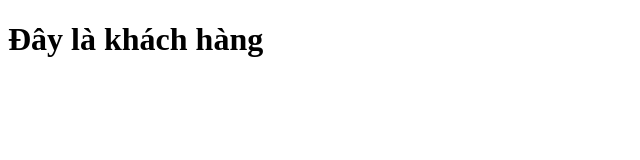
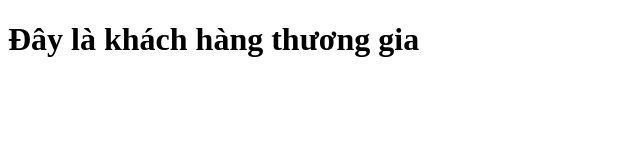
Before and after one commit to hoangPhuc6/Hoc-Github, a plain HTML site: page customer.html in a window 1280 px wide. Shown: the whole page, without its empty margins (0-640 px from the left). Drawn offline with Linux system fonts and the light colour scheme.

Commit message:
New customer

```diff
--- a/customer.html
+++ b/customer.html
@@ -6,6 +6,6 @@
     <title>Document</title>
 </head>
 <body>
-    <h1>Đây là khách hàng</h1>
+    <h1>Đây là khách hàng thương gia</h1>
 </body>
 </html>
```
